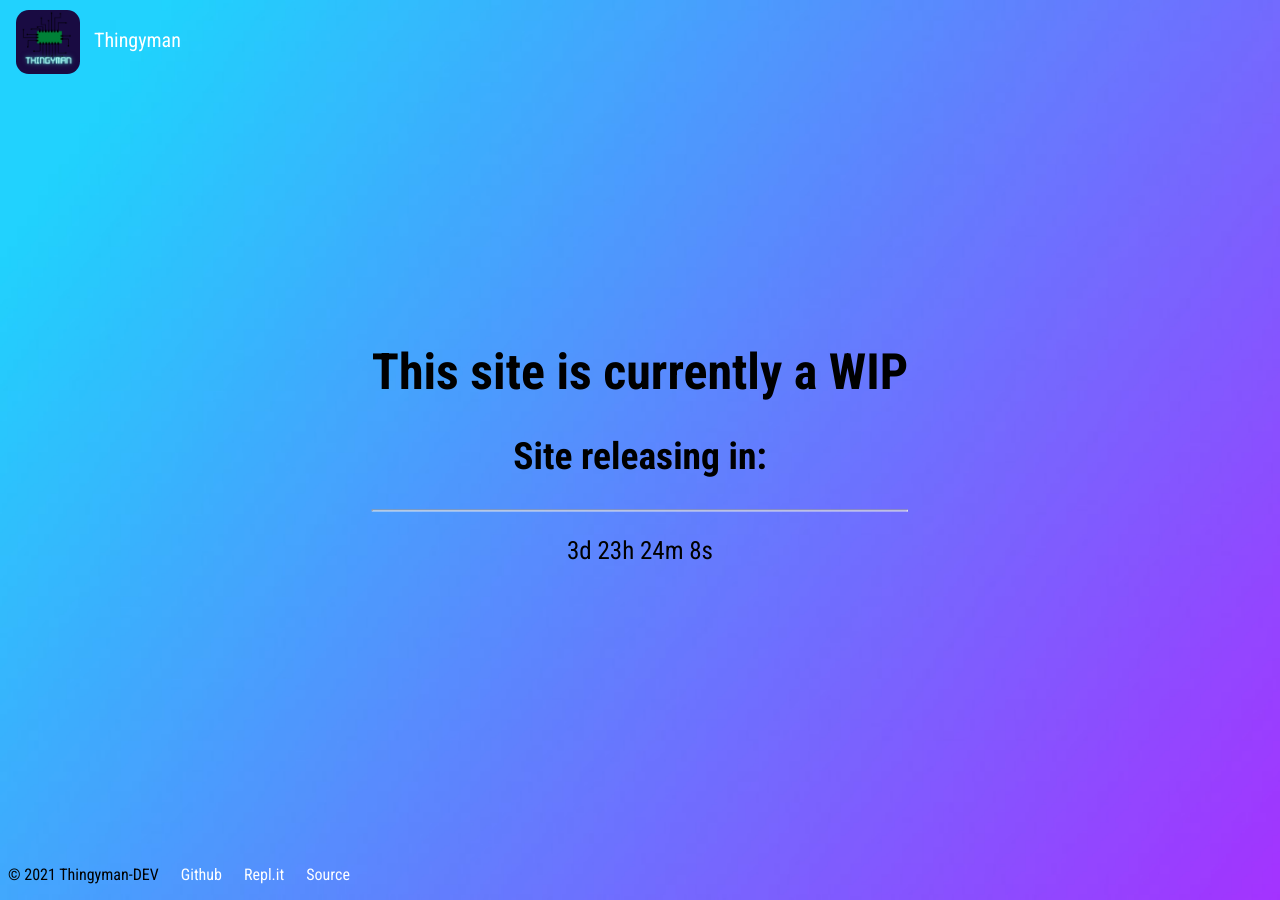
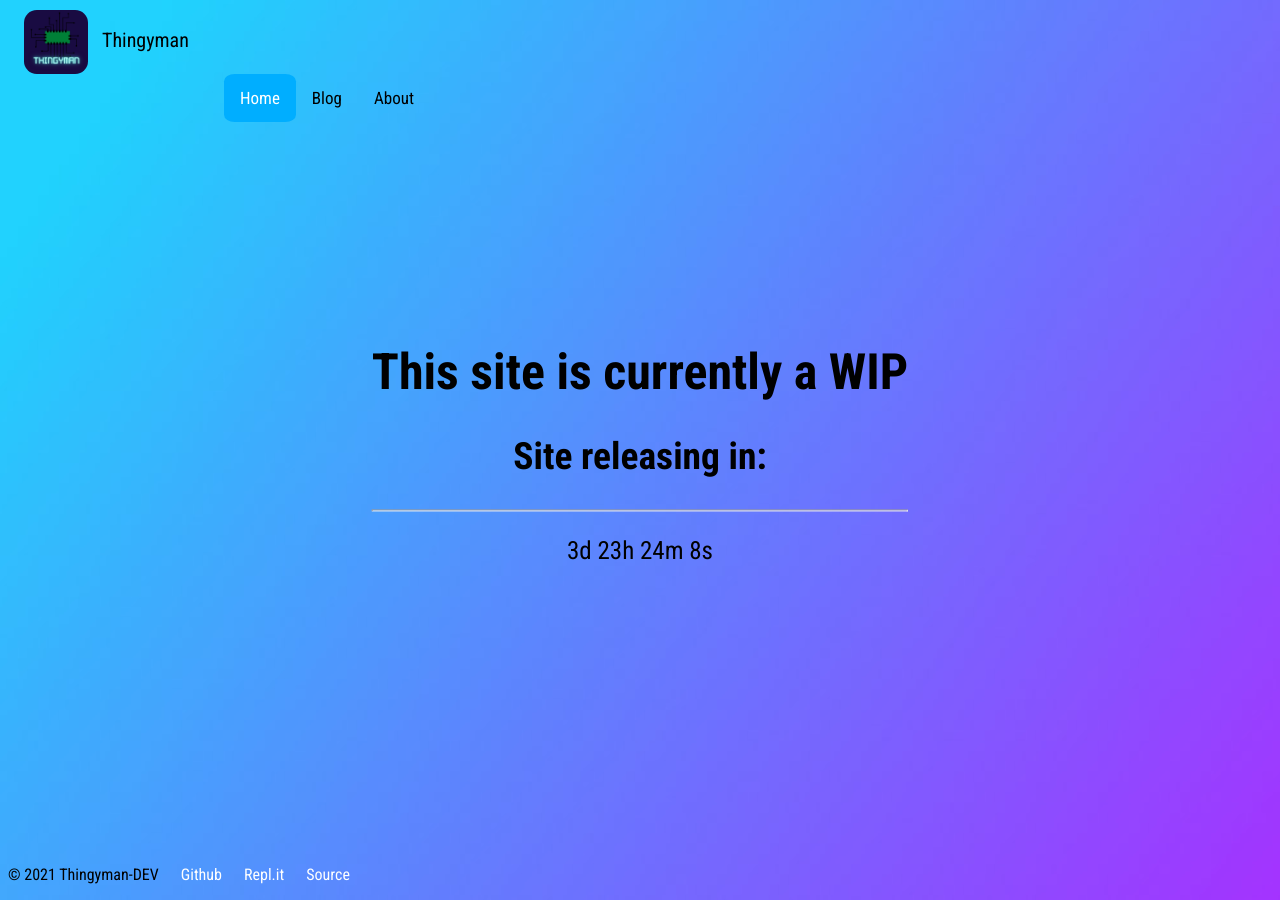
Before and after one commit to TheSeagullDev/TheSeagullDev.github.io, a Jekyll site: the page built from site/index.html, in a window 1280 px wide. Built offline with Jekyll 4.4.1, drawn with Linux system fonts in a browser that asks for light colours.

Commit message:
added toolbar and stuff

```diff
--- a/site/404.html
+++ b/site/404.html
@@ -3,3 +3,6 @@
 title: 404
 description: 404 Page Not Found
 ---
+<div class="middle">
+<h1>You got lost...</h1>
+</div>
--- a/site/_includes/nav.html
+++ b/site/_includes/nav.html
@@ -1,3 +1,8 @@
 <div class="nav">
-  <a class="brand" href="/"><img src="/assets/images/Favicon.png" width="64px" /><span>Thingyman</span></a>
+  <div class="brand"><img src="/assets/images/Favicon.png" width="64px" /><span>Thingyman</span></div>
+  <div class="bar">
+  <a class="active" href="/">Home</a>
+  <a href="/blog.html">Blog</a>
+  <a href="/about.html">About</a>
+  </div>
 </div>
--- a/site/assets/css/base.scss
+++ b/site/assets/css/base.scss
@@ -30,16 +30,37 @@ body {
 }
 
 .nav {
-  position: absolute;
+  position: relative;
   top: 0;
   left: 16px;
   margin-top: 10px;
   font-size: 20px;
 }
 
-.footer {
-  position: absolute;
-  bottom: 0;
+.bar {
+  position: relative;
+padding: 0px 15px 20px 200px;
+}
+
+.bar a {
+  float: left;
+  color: #000000;
+  text-align: center;
+  padding: 14px 16px;
+  text-decoration: none;
+  font-size: 17px;
+}
+
+.bar a:hover {
+  background-color: rgb(0, 177, 231);
+  color: black;
+  border-radius: 15%;
+}
+
+.bar a.active {
+  background-color: #00aeff;
+  color: white;
+  border-radius: 15%;
 }
 
 .brand img {
@@ -47,3 +68,8 @@ body {
   margin-right: 14px;
   border-radius: 20%;
 }
+
+.footer {
+  position: absolute;
+  bottom: 0;
+}
```
Also changed, not shown: Gemfile.lock, 8 other files.
